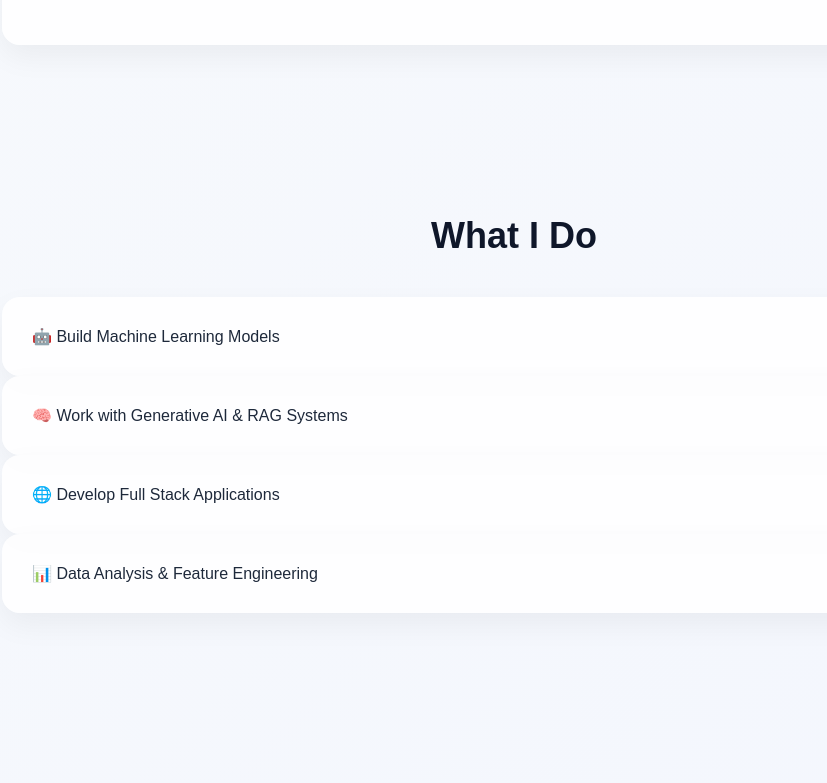
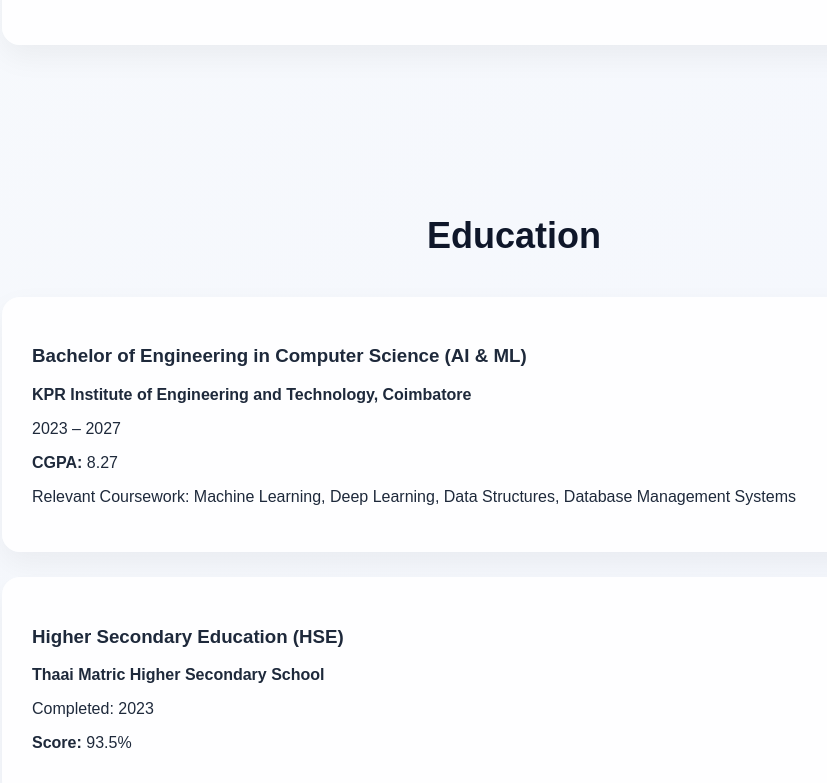
Before and after one commit to Kaviya-Balamurugan/portfolio, a React (Create React App) app: page / in a window 1280 px wide. Shown: the part 1087-1870 px from the top of the page, without its empty margins (126-953 px from the left). Built offline with nearby package versions, Linux system fonts and the light colour scheme.

Commit message:
added education

```diff
--- a/src/App.css
+++ b/src/App.css
@@ -119,6 +119,9 @@
   margin-top: 25px;
 }
 
+#education .card {
+  margin-bottom: 25px;
+}
 /* RIGHT IMAGE */
 .circle {
   width: 240px;
--- a/src/App.js
+++ b/src/App.js
@@ -7,6 +7,7 @@
 import Experience from "./components/Experience";
 import Achievements from "./components/Achievements";
 import WhatIDo from "./components/WhatIDo";
+import Education from "./components/Education";
 import "./App.css";
 
 function App() {
@@ -15,6 +16,7 @@
       <Navbar />
       <Hero />
       <About />
+      <Education />
       <WhatIDo />
       <Experience />
       <Skills />
--- /dev/null
+++ b/src/components/Education.js
@@ -0,0 +1,35 @@
+function Education() {
+  return (
+    <section id="education">
+      <h2>Education</h2>
+
+      <div className="card">
+
+        <h3>Bachelor of Engineering in Computer Science (AI & ML)</h3>
+        <p><b>KPR Institute of Engineering and Technology, Coimbatore</b></p>
+
+        <p>2023 – 2027</p>
+        <p><b>CGPA:</b> 8.27</p>
+
+        <p>
+          Relevant Coursework: Machine Learning, Deep Learning,
+          Data Structures, Database Management Systems
+        </p>
+
+      </div>
+
+      <div className="card">
+
+        <h3>Higher Secondary Education (HSE)</h3>
+        <p><b>Thaai Matric Higher Secondary School</b></p>
+
+        <p>Completed: 2023</p>
+        <p><b>Score:</b> 93.5%</p>
+
+      </div>
+
+    </section>
+  );
+}
+
+export default Education;
```
